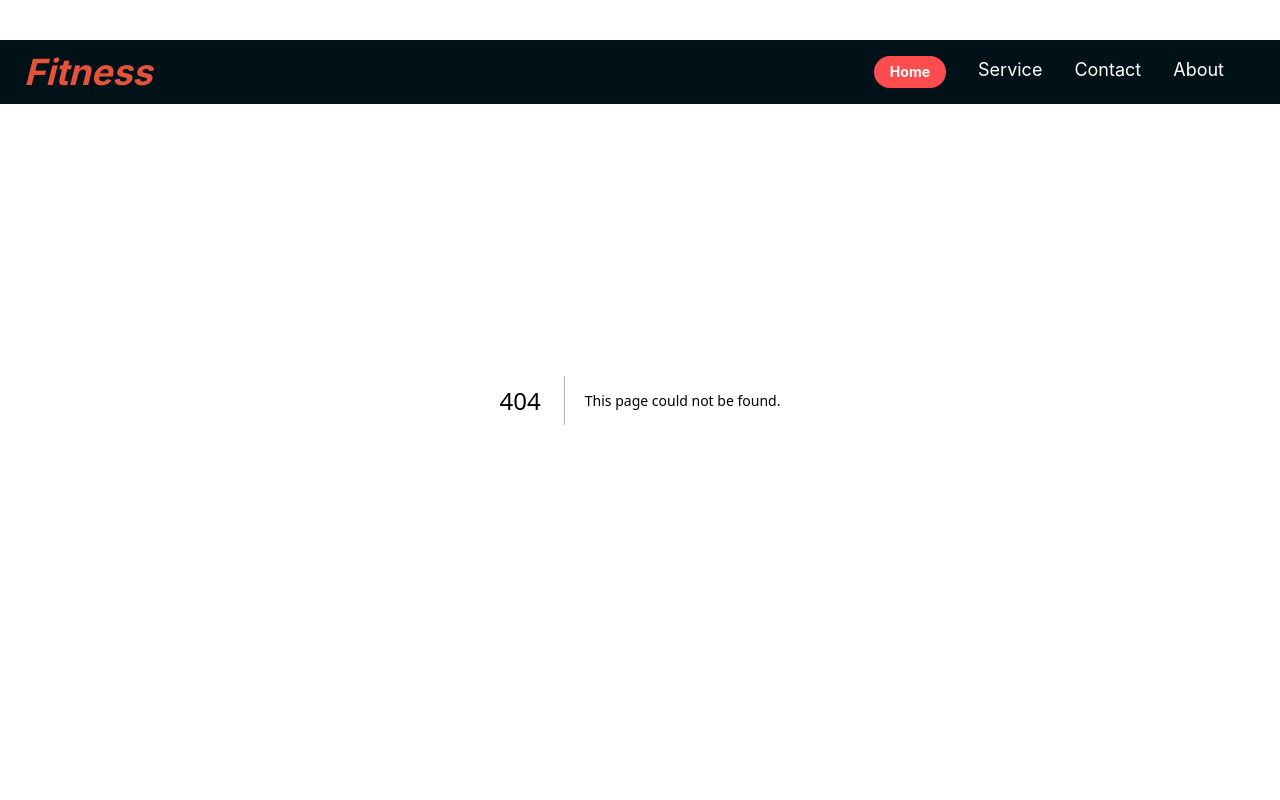
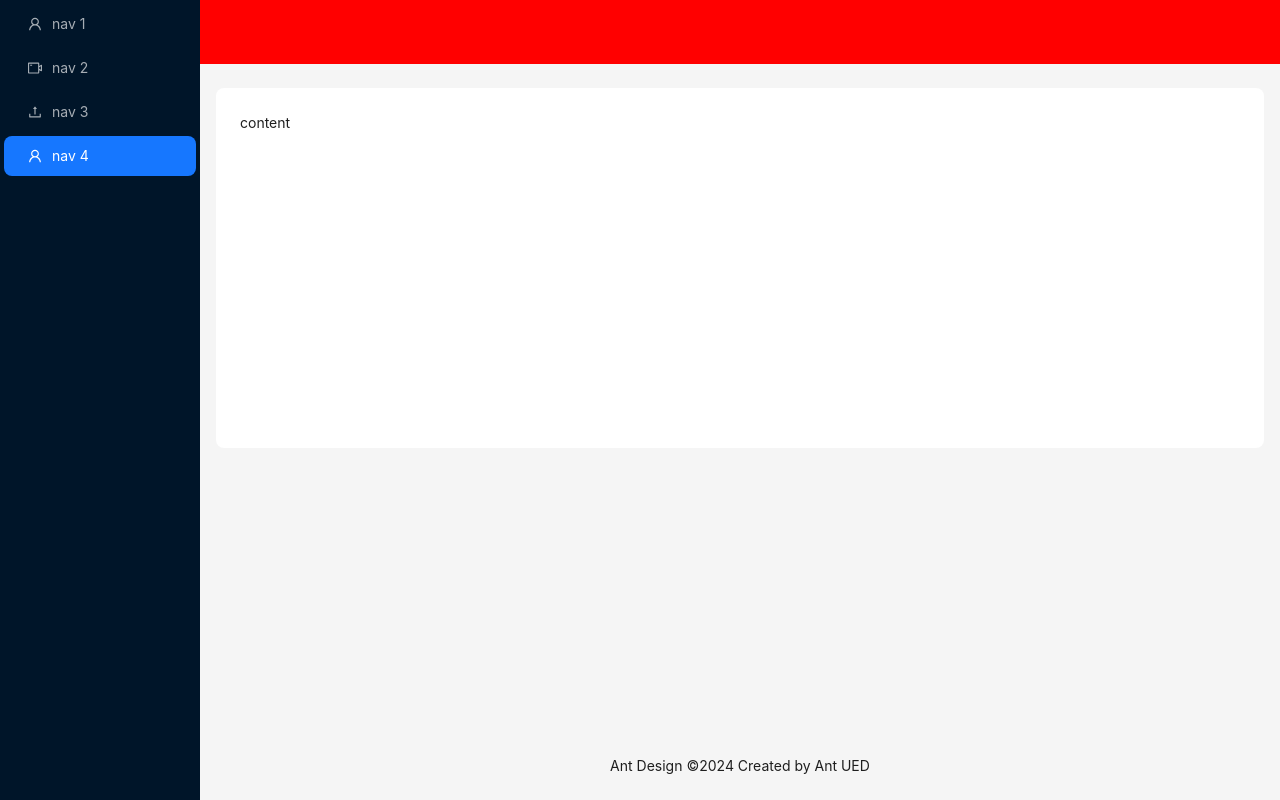
Before and after one commit to Mahedihasanimam/fitness, a Next.js app: page /dashboard in a window 1280 px wide. Before the commit this address had no page. Built offline with nearby package versions, Linux system fonts and the light colour scheme.

Commit message:
dashboard page added

```diff
--- a/package.json
+++ b/package.json
@@ -13,7 +13,8 @@
     "antd": "^5.20.0",
     "next": "14.2.5",
     "react": "^18",
-    "react-dom": "^18"
+    "react-dom": "^18",
+    "recharts": "^2.12.7"
   },
   "devDependencies": {
     "daisyui": "^4.12.10",
--- /dev/null
+++ b/src/app/dashboard/page.js
@@ -0,0 +1,68 @@
+'use client'
+import React from 'react';
+import { UploadOutlined, UserOutlined, VideoCameraOutlined } from '@ant-design/icons';
+import { Layout, Menu, theme } from 'antd';
+const { Header, Content, Footer, Sider } = Layout;
+const items = [UserOutlined, VideoCameraOutlined, UploadOutlined, UserOutlined].map(
+  (icon, index) => ({
+    key: String(index + 1),
+    icon: React.createElement(icon),
+    label: `nav ${index + 1}`,
+  }),
+);
+
+const page = () => {
+    const {
+      token: { colorBgContainer, borderRadiusLG },
+    } = theme.useToken();
+    return (
+      <Layout className='h-screen'>
+        <Sider
+          breakpoint="lg"
+          collapsedWidth="0"
+          onBreakpoint={(broken) => {
+            console.log(broken);
+          }}
+          onCollapse={(collapsed, type) => {
+            console.log(collapsed, type);
+          }}
+        >
+          <div className="demo-logo-vertical" />
+          <Menu theme="dark" mode="inline" defaultSelectedKeys={['4']} items={items} />
+        </Sider>
+        <Layout>
+          <Header
+            style={{
+              padding: 0,
+              background: 'red',
+            }}
+          />
+          <Content
+            style={{
+              margin: '24px 16px 0',
+            }}
+          >
+            <div
+              style={{
+                padding: 24,
+                minHeight: 360,
+                background: colorBgContainer,
+                borderRadius: borderRadiusLG,
+              }}
+            >
+              content
+            </div>
+          </Content>
+          <Footer
+            style={{
+              textAlign: 'center',
+            }}
+          >
+            Ant Design ©{new Date().getFullYear()} Created by Ant UED
+          </Footer>
+        </Layout>
+      </Layout>
+    );
+  };
+
+export default page;
--- a/src/app/layout.js
+++ b/src/app/layout.js
@@ -1,6 +1,7 @@
+// src/app/layout.js
 import { Inter } from "next/font/google";
 import "./globals.css";
-import Navbar from "@/components/share/Navbar";
+import NavbarWrapper from "@/components/NavbarWrapper";
 
 const inter = Inter({ subsets: ["latin"] });
 
@@ -13,8 +14,10 @@ export default function RootLayout({ children }) {
   return (
     <html lang="en">
       <body className={inter.className}>
-        <Navbar/>
-        {children}</body>
+        <NavbarWrapper>
+          {children}
+        </NavbarWrapper>
+      </body>
     </html>
   );
 }
--- /dev/null
+++ b/src/app/service/page.js
@@ -0,0 +1,12 @@
+import MyChart from '@/components/MyChart';
+import React from 'react';
+
+const Service = () => {
+    return (
+        <div>
+            <MyChart/>
+        </div>
+    );
+};
+
+export default Service;
--- a/src/components/Card.jsx
+++ b/src/components/Card.jsx
@@ -1,6 +1,6 @@
 import Image from "next/image";
 import React from "react";
-import image from "../../public/image/Rectangle 22.png";
+import image1 from "../../public/image/Rectangle 22.png";
 const Mycard = () => {
   return (
     <div className="bg-[#001118] py-20 px-2">
@@ -19,7 +19,7 @@ const Mycard = () => {
           </a>
         </div>
         <div>
-          <Image height={0} width={0} src={image}/>
+          <Image height={0} width={0} src={image1} alt="image"/>
         </div>
       </div>
     </div>
--- a/src/components/Habits.jsx
+++ b/src/components/Habits.jsx
@@ -7,7 +7,7 @@ import image3 from "../../public/image/image 4.png";
 import { Typography } from "antd";
 import React from "react";
 
-const Habits = () => {
+const  Habits = () => {
   return (
    <div className="bg-[#001118] text-white">
      <div className=" container mx-auto">
@@ -25,7 +25,7 @@ const Habits = () => {
         <div className="text-center max-w-lg px-4">
           <div className="avatar">
             <div className="w-36 rounded-full">
-              <Image height={0} width={0} src={image2} />
+              <Image height={0} width={0} src={image2} alt="image" />
             </div>
           </div>
           <div>
@@ -38,7 +38,7 @@ const Habits = () => {
         <div className="text-center max-w-lg">
           <div className="avatar">
             <div className="w-36 rounded-full">
-              <Image height={0} width={0} src={image1} />
+              <Image height={0} width={0} src={image1} alt="image" />
             </div>
           </div>
           <div>
@@ -51,7 +51,7 @@ const Habits = () => {
         <div className="text-center max-w-lg">
           <div className="avatar">
             <div className="w-36 rounded-full">
-              <Image height={0} width={0} src={image2} />
+              <Image height={0} width={0} src={image2} alt="image" />
             </div>
           </div>
           <div>
@@ -64,7 +64,7 @@ const Habits = () => {
         <div className="text-center max-w-md">
           <div className="avatar">
             <div className="w-36 rounded-full">
-              <Image height={0} width={0} src={image3} />
+              <Image height={0} width={0} src={image3} alt="image" />
             </div>
           </div>
           <div>
--- a/src/components/Hero.jsx
+++ b/src/components/Hero.jsx
@@ -39,7 +39,7 @@ const Hero = () => {
               height={0}
               width={0}
               src={hero}
-              alt=""
+              alt="image"
               className="object-contain h-full"
             />
 
--- /dev/null
+++ b/src/components/MyChart.jsx
@@ -0,0 +1,91 @@
+"use client";
+
+import React from "react";
+import {
+  ComposedChart,
+  Line,
+  Area,
+  Bar,
+  XAxis,
+  YAxis,
+  CartesianGrid,
+  Tooltip,
+  Legend,
+  Scatter,
+  ResponsiveContainer,
+} from "recharts";
+
+const data = [
+  {
+    name: "Page A",
+    uv: 590,
+    pv: 800,
+    amt: 1400,
+    cnt: 490,
+  },
+  {
+    name: "Page B",
+    uv: 868,
+    pv: 967,
+    amt: 1506,
+    cnt: 590,
+  },
+  {
+    name: "Page C",
+    uv: 1397,
+    pv: 1098,
+    amt: 989,
+    cnt: 350,
+  },
+  {
+    name: "Page D",
+    uv: 1480,
+    pv: 1200,
+    amt: 1228,
+    cnt: 480,
+  },
+  {
+    name: "Page E",
+    uv: 1520,
+    pv: 1108,
+    amt: 1100,
+    cnt: 460,
+  },
+  {
+    name: "Page F",
+    uv: 1400,
+    pv: 680,
+    amt: 1700,
+    cnt: 380,
+  },
+];
+
+const MyChart = () => {
+  return (
+    <div style={{ width: "100%", height: 400 }}>
+      <ResponsiveContainer>
+        <ComposedChart
+          data={data}
+          margin={{
+            top: 20,
+            right: 20,
+            bottom: 20,
+            left: 20,
+          }}
+        >
+          <CartesianGrid stroke="#f5f5f5" />
+          <XAxis dataKey="name" scale="band" />
+          <YAxis />
+          <Tooltip />
+          <Legend />
+          <Area type="monotone" dataKey="amt" fill="#8884d8" stroke="#8884d8" />
+          <Bar dataKey="pv" barSize={20} fill="#413ea0" />
+          <Line type="monotone" dataKey="uv" stroke="#ff7300" />
+          <Scatter dataKey="cnt" fill="red" />
+        </ComposedChart>
+      </ResponsiveContainer>
+    </div>
+  );
+};
+
+export default MyChart;
--- /dev/null
+++ b/src/components/NavbarWrapper.jsx
@@ -0,0 +1,24 @@
+"use client";
+
+import React from 'react';
+import { usePathname } from 'next/navigation';
+import Navbar from './share/Navbar';
+
+const NavbarWrapper = ({ children }) => {
+  const pathname = usePathname();
+
+  // Define the routes where the Navbar should be hidden
+  const noNavbarRoutes = ["/login", "/register", "/dashboard"];
+
+  // Check if the current route is in the noNavbarRoutes array
+  const shouldHideNavbar = noNavbarRoutes.includes(pathname);
+
+  return (
+    <>
+      {!shouldHideNavbar && <Navbar />}
+      <main>{children}</main>
+    </>
+  );
+};
+
+export default NavbarWrapper;
--- a/src/components/share/Navbar.jsx
+++ b/src/components/share/Navbar.jsx
@@ -60,6 +60,10 @@ const AppMenu = ({ isinline = false }) => {
           label: <Link style={{color:'white'}} href={'/about'}>About</Link>,
           key: "About",
         },
+        {
+          label: <Link style={{color:'white'}} href={'/dashboard'}>Dashboard</Link>,
+          key: "dashboard",
+        },
       ]}
     ></Menu>
     </div>
```
Also changed, not shown: 1 other file (tests, documents, lock files or other folders).
